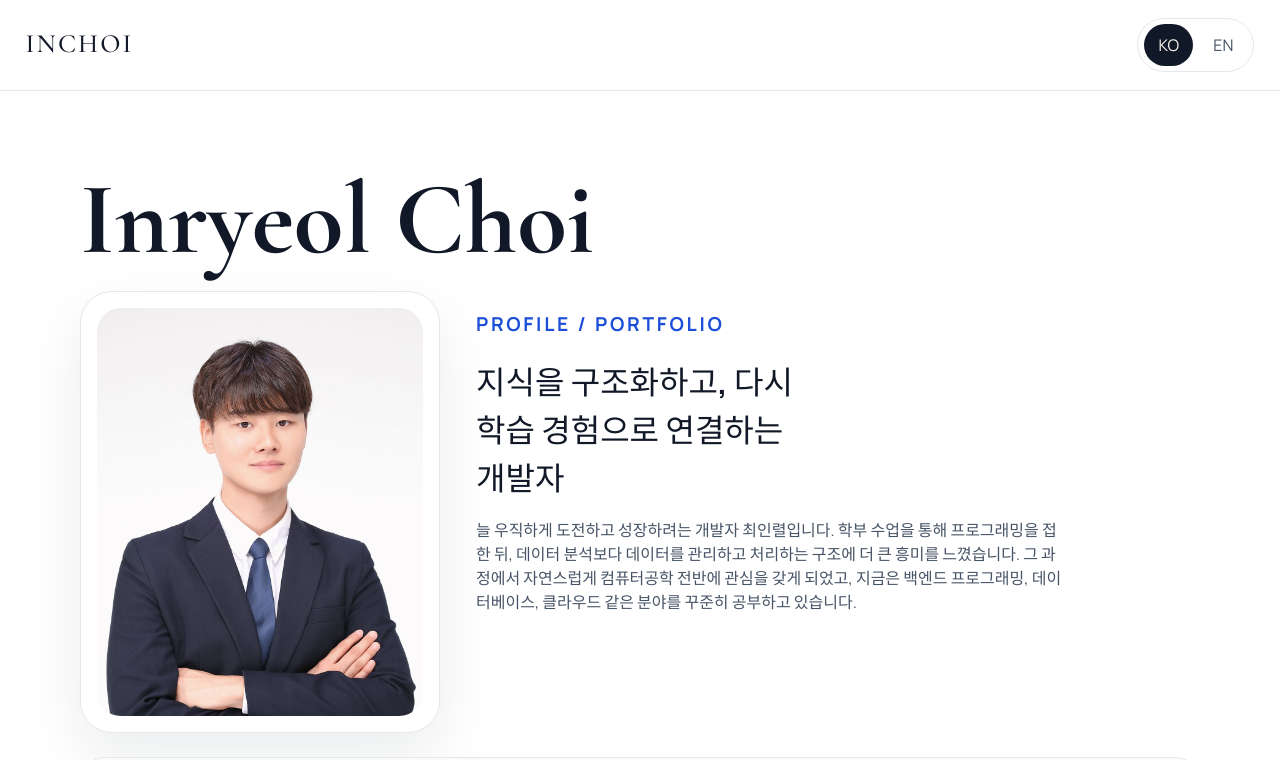
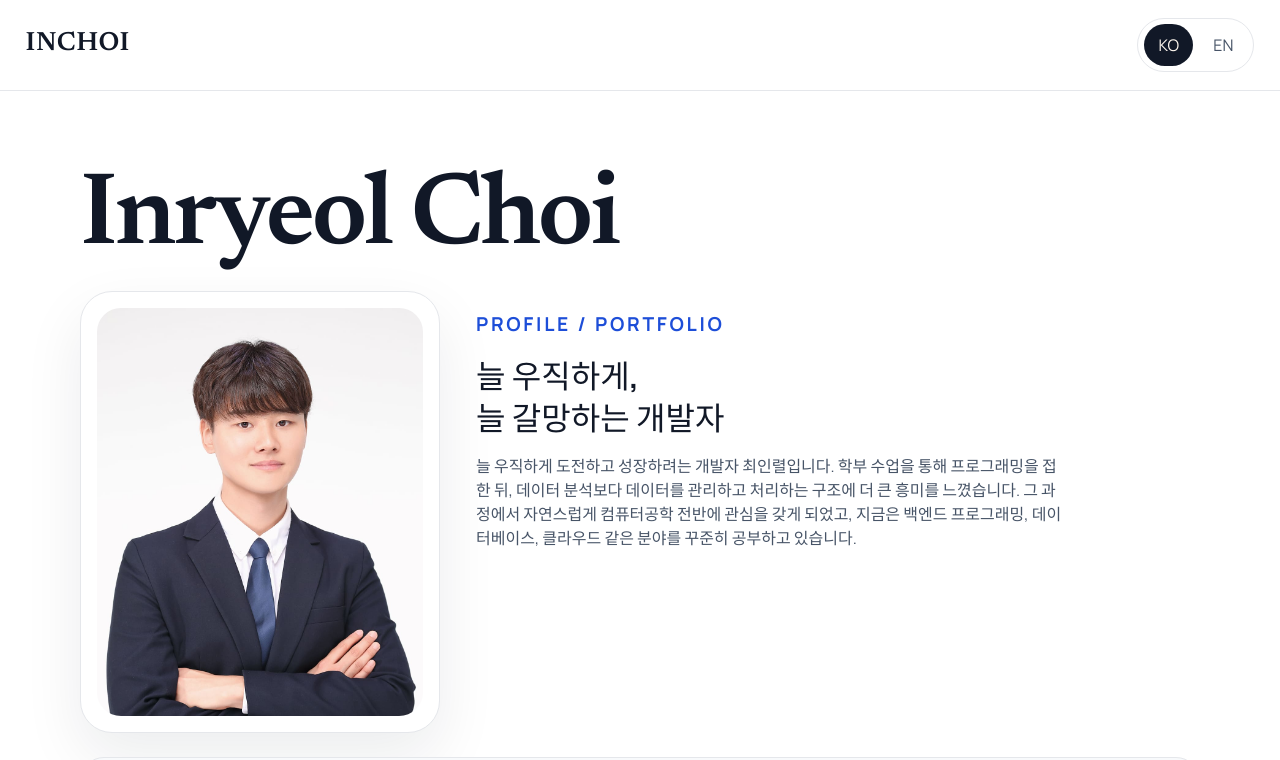
Before and after one commit to InryeolChoi/inchoi.github.io, a React (Vite) app: page / in a window 1280 px wide. Shown: the top 760 px of the page. Built offline with nearby package versions, Linux system fonts and the light colour scheme.

Commit message:
change: upper part

```diff
--- a/index.html
+++ b/index.html
@@ -11,7 +11,7 @@
     <link rel="preconnect" href="https://fonts.googleapis.com" />
     <link rel="preconnect" href="https://fonts.gstatic.com" crossorigin />
     <link
-      href="https://fonts.googleapis.com/css2?family=Cormorant+Garamond:wght@500;600;700&family=Manrope:wght@400;500;600;700;800&family=Noto+Sans+KR:wght@400;500;700;800&display=swap"
+      href="https://fonts.googleapis.com/css2?family=Manrope:wght@400;500;600;700;800&family=Newsreader:opsz,wght@6..72,500;6..72,600;6..72,700&family=Noto+Sans+KR:wght@400;500;700;800&display=swap"
       rel="stylesheet"
     />
     <title>Inchoi Profile</title>
--- a/src/components/Hero.tsx
+++ b/src/components/Hero.tsx
@@ -10,6 +10,7 @@ type HeroProps = {
 
 export function Hero({ locale }: HeroProps) {
   const { t } = useTranslation();
+  const headlineLines = profile.headline[locale].split("\n");
 
   return (
     <section className="heroSection" id="about">
@@ -47,13 +48,17 @@ export function Hero({ locale }: HeroProps) {
             {t("heroEyebrow")}
           </motion.p>
           <motion.p
-          className="heroHeadline"
+            className={headlineLines.length > 1 ? "heroHeadline isMultiline" : "heroHeadline"}
             initial={{ y: 28, opacity: 0 }}
             whileInView={{ y: 0, opacity: 1 }}
             viewport={{ once: true, amount: 0.6 }}
             transition={{ duration: 0.55, delay: 0.1 }}
           >
-          {profile.headline[locale]}
+            {headlineLines.map((line) => (
+              <span key={line} className="heroHeadlineLine">
+                {line}
+              </span>
+            ))}
           </motion.p>
           <motion.p
             className="heroIntro"
--- a/src/components/Projects.tsx
+++ b/src/components/Projects.tsx
@@ -37,6 +37,16 @@ export function Projects({ locale }: ProjectsProps) {
               </a>
             </div>
             <p>{item.summary[locale]}</p>
+            <div className="projectDetailList">
+              <div className="metaRow">
+                <span className="metaHeading">{t("problem")}</span>
+                <p>{item.problem[locale]}</p>
+              </div>
+              <div className="metaRow">
+                <span className="metaHeading">{t("approach")}</span>
+                <p>{item.approach[locale]}</p>
+              </div>
+            </div>
             <ul className="highlightList">
               {item.highlights[locale].map((highlight) => (
                 <li key={highlight}>{highlight}</li>
--- a/src/data/siteContent.ts
+++ b/src/data/siteContent.ts
@@ -12,7 +12,7 @@ export const profile = {
   name: "Inryeol Choi",
   githubUrl: "https://github.com/InryeolChoi",
   headline: {
-    ko: "지식을 구조화하고, 다시 학습 경험으로 연결하는 개발자",
+    ko: "늘 우직하게,\n늘 갈망하는 개발자",
     en: "A developer who structures knowledge and turns it into learning experiences",
   },
   intro: {
@@ -208,20 +208,28 @@ export const projectItems: ProjectItem[] = [
       ko: "제품 구조 설계, 프론트엔드/백엔드 연결, 학습 흐름 구현",
       en: "Product structure design, frontend/backend integration, and learning flow implementation",
     },
+    problem: {
+      ko: "markdown 노트를 정리해도 실제 시험처럼 문제를 풀고 복습하는 경험까지 이어지지 않았고, 노트 원본과 학습 앱의 책임도 한 저장소에 섞이기 쉬웠습니다.",
+      en: "Markdown notes alone did not provide a full exam-and-review experience, and note ownership could easily get mixed with the learning app.",
+    },
+    approach: {
+      ko: "`active-recall-notes`에서 넘어온 스냅샷을 SQLite에 적재하고, FastAPI와 Next.js를 연결해 문제 생성, 시험 응시, 채점, 오답 복습 흐름을 하나의 학습 앱으로 구성했습니다.",
+      en: "I loaded snapshots from `active-recall-notes` into SQLite and connected FastAPI with Next.js to build quiz generation, exam taking, grading, and wrong-answer review into one learning app.",
+    },
     summary: {
-      ko: "노트 저장소와 학습 앱을 분리하고, 동기화된 콘텐츠로 문제 생성과 시험 경험을 제공하는 학습 시스템입니다.",
-      en: "A learning system that separates note ownership from the app and delivers quiz and exam experiences using synced content.",
+      ko: "외부 노트 저장소를 데이터 공급원으로 두고, 학습용 실행 계층을 별도 앱으로 분리한 반복 회상 학습 시스템입니다.",
+      en: "An active-recall learning system that separates the execution layer from the external note repository used as its content source.",
     },
     highlights: {
       ko: [
-        "외부 노트 저장소와 앱 저장소의 책임 분리",
-        "시험 생성, 제출, 채점, 오답 복습 흐름 구성",
-        "FastAPI와 Next.js를 연결한 전체 학습 경험 설계",
+        "노트 저장소와 학습 앱 저장소의 책임을 분리한 구조 설계",
+        "시험 생성, 제출, 채점, 오답노트까지 이어지는 사용자 흐름 구현",
+        "FastAPI API와 Next.js 화면을 연결한 end-to-end 학습 경험 구성",
       ],
       en: [
-        "Separated responsibilities between the note repo and the app repo",
-        "Built exam creation, submission, grading, and review flows",
-        "Designed an end-to-end study experience across FastAPI and Next.js",
+        "Separated responsibilities between the note repository and the learning app repository",
+        "Built a user flow that connects exam generation, submission, grading, and wrong-note review",
+        "Delivered an end-to-end study experience across FastAPI APIs and a Next.js frontend",
       ],
     },
     githubUrl: "https://github.com/InryeolChoi/active-recall-quiz",
@@ -232,20 +240,28 @@ export const projectItems: ProjectItem[] = [
       ko: "콘텐츠 구조 설계 및 학습 자료 운영",
       en: "Content structure design and study material operations",
     },
+    problem: {
+      ko: "정처기 실기처럼 서술형 답안을 요구하는 학습에서는 단순 요약 노트만으로는 반복 회상과 문제화에 바로 연결되기 어려웠습니다.",
+      en: "For descriptive-answer study like the practical engineer exam, simple summary notes were not enough to support repeated recall and question generation.",
+    },
+    approach: {
+      ko: "개념을 `unit_*/*.md` 구조로 정리하고, 학습 앱으로 전달하기 쉬운 작성 원칙과 스냅샷 동기화 흐름을 기준으로 노트 저장소를 설계했습니다.",
+      en: "I organized concepts in a `unit_*/*.md` structure and designed the repository around authoring rules and snapshot sync flows that feed the learning app cleanly.",
+    },
     summary: {
-      ko: "markdown으로 정리한 이론을 반복 회상 학습에 적합한 데이터 자산으로 바꾸는 데 초점을 둔 프로젝트입니다.",
-      en: "A project focused on turning markdown study notes into reusable assets for active recall learning.",
+      ko: "이론 정리를 끝내는 저장소가 아니라, 반복 회상 학습에 재사용할 수 있는 콘텐츠 자산을 만드는 노트 프로젝트입니다.",
+      en: "A note project focused on turning theory writeups into reusable content assets for active recall learning.",
     },
     highlights: {
       ko: [
-        "unit 기반 markdown 구조 정리",
-        "학습 앱으로 이어지는 콘텐츠 공급 구조 마련",
-        "추후 자동화와 동기화에 적합한 작성 원칙 수립",
+        "unit 단위 markdown 구조와 파일 규칙 정리",
+        "학습 앱으로 이어지는 콘텐츠 공급 저장소 역할 분리",
+        "자동 동기화와 문제 생성에 맞는 작성 원칙 수립",
       ],
       en: [
-        "Organized a unit-based markdown content structure",
-        "Built a content supply path for the learning application",
-        "Defined authoring rules that fit future automation and sync",
+        "Defined a unit-based markdown structure and file conventions",
+        "Separated the repository as the dedicated content source for the learning app",
+        "Established authoring rules that fit automated sync and question generation",
       ],
     },
     githubUrl: "https://github.com/InryeolChoi/active-recall-notes",
@@ -256,20 +272,28 @@ export const projectItems: ProjectItem[] = [
       ko: "DB 학습 및 실습 환경 구성",
       en: "Database learning and practice environment setup",
     },
+    problem: {
+      ko: "데이터베이스 개념은 책으로만 보면 추상적으로 남기 쉬워서, 직접 만들고 지우며 익힐 수 있는 반복 가능한 실습 환경이 필요했습니다.",
+      en: "Database concepts can stay abstract when learned only from books, so I needed a repeatable environment for hands-on practice.",
+    },
+    approach: {
+      ko: "Docker 기반 PostgreSQL 실행 환경을 만들고, 볼륨 유지 방식과 기본 SQL 예제를 함께 정리해 컨테이너 실행부터 CRUD 실습까지 한 흐름으로 다룰 수 있게 했습니다.",
+      en: "I built a Docker-based PostgreSQL environment and documented volume persistence with basic SQL examples so the full flow from container startup to CRUD practice could be repeated easily.",
+    },
     summary: {
-      ko: "PostgreSQL와 Docker를 이용해 SQL과 데이터베이스 기초를 손으로 익히기 위한 연습용 저장소입니다.",
-      en: "A practice repository for learning SQL and database fundamentals with PostgreSQL and Docker.",
+      ko: "PostgreSQL와 Docker를 이용해 SQL과 데이터베이스 기초를 직접 실행하며 익히기 위한 실습 저장소입니다.",
+      en: "A hands-on practice repository for learning SQL and database fundamentals with PostgreSQL and Docker.",
     },
     highlights: {
       ko: [
         "컨테이너 기반 PostgreSQL 실행 환경 구성",
-        "볼륨 기반 데이터 유지 구조 이해",
-        "기본 CRUD와 스키마 실습 흐름 정리",
+        "볼륨 기반 데이터 유지 방식과 환경 재생성 흐름 정리",
+        "기본 CRUD와 스키마 실습을 바로 따라할 수 있는 예제 구성",
       ],
       en: [
         "Set up a container-based PostgreSQL environment",
-        "Learned persistent volume-based data flow",
-        "Organized a hands-on path for CRUD and schema practice",
+        "Documented persistent volume handling and environment reset flow",
+        "Prepared example steps for immediate CRUD and schema practice",
       ],
     },
     githubUrl: "https://github.com/InryeolChoi/database-playground",
--- a/src/index.css
+++ b/src/index.css
@@ -73,9 +73,10 @@ img {
 }
 
 .brand {
-  font-family: "Cormorant Garamond", "Noto Sans KR", serif;
+  font-family: "Newsreader", "Noto Sans KR", serif;
   font-size: 1.65rem;
-  letter-spacing: 0.08em;
+  font-weight: 600;
+  letter-spacing: 0.02em;
 }
 
 .languageToggle {
@@ -140,16 +141,35 @@ img {
 
 .heroTitle {
   margin: 0;
-  font-family: "Cormorant Garamond", "Noto Sans KR", serif;
+  font-family: "Newsreader", "Noto Sans KR", serif;
   font-size: clamp(3.8rem, 8vw, 6.6rem);
+  font-weight: 600;
+  letter-spacing: -0.03em;
   line-height: 0.94;
 }
 
 .heroHeadline {
   margin: 1rem 0 0;
+  display: flex;
+  flex-direction: column;
+  gap: 0.12em;
   font-size: clamp(1.4rem, 2.6vw, 2rem);
   font-weight: 700;
-  max-width: 16ch;
+  line-height: 1.18;
+  max-width: 18ch;
+}
+
+.heroHeadlineLine {
+  display: block;
+}
+
+.heroHeadline.isMultiline {
+  width: fit-content;
+  max-width: 100%;
+}
+
+.heroHeadline.isMultiline .heroHeadlineLine {
+  white-space: nowrap;
 }
 
 .heroIntro,
@@ -481,13 +501,25 @@ img {
 }
 
 .metaRow {
+  display: grid;
+  gap: 0.35rem;
   margin-top: 1rem;
 }
 
 .metaHeading {
+  display: inline-flex;
+  width: fit-content;
+  padding: 0.2rem 0.55rem;
+  border-radius: 999px;
+  background: var(--accent-soft);
   font-size: 0.85rem;
   font-weight: 800;
   color: var(--ink-strong);
+}
+
+.projectDetailList {
+  display: grid;
+  gap: 0.2rem;
 }
 
 .stackedCards {
@@ -563,8 +595,10 @@ img {
 
 .introHeading {
   margin: 0.65rem 0 0;
-  font-family: "Cormorant Garamond", "Noto Sans KR", serif;
+  font-family: "Newsreader", "Noto Sans KR", serif;
   font-size: clamp(3rem, 7vw, 5.4rem);
+  font-weight: 600;
+  letter-spacing: -0.03em;
   line-height: 0.95;
 }
 
@@ -667,6 +701,10 @@ img {
     font-size: clamp(3rem, 16vw, 4.4rem);
   }
 
+  .heroHeadline {
+    font-size: clamp(1.3rem, 6vw, 1.7rem);
+  }
+
   .panelCard,
   .wideCard,
   .timelineBody,
--- a/src/types.ts
+++ b/src/types.ts
@@ -31,6 +31,8 @@ export type PortfolioItem = {
 export type ProjectItem = {
   title: string;
   role: LocalizedText;
+  problem: LocalizedText;
+  approach: LocalizedText;
   summary: LocalizedText;
   highlights: LocalizedList;
   githubUrl: string;
```
Also changed, not shown: src/i18n.ts (+6 -2 lines). Lines whose indentation alone changed are shown as unchanged.
